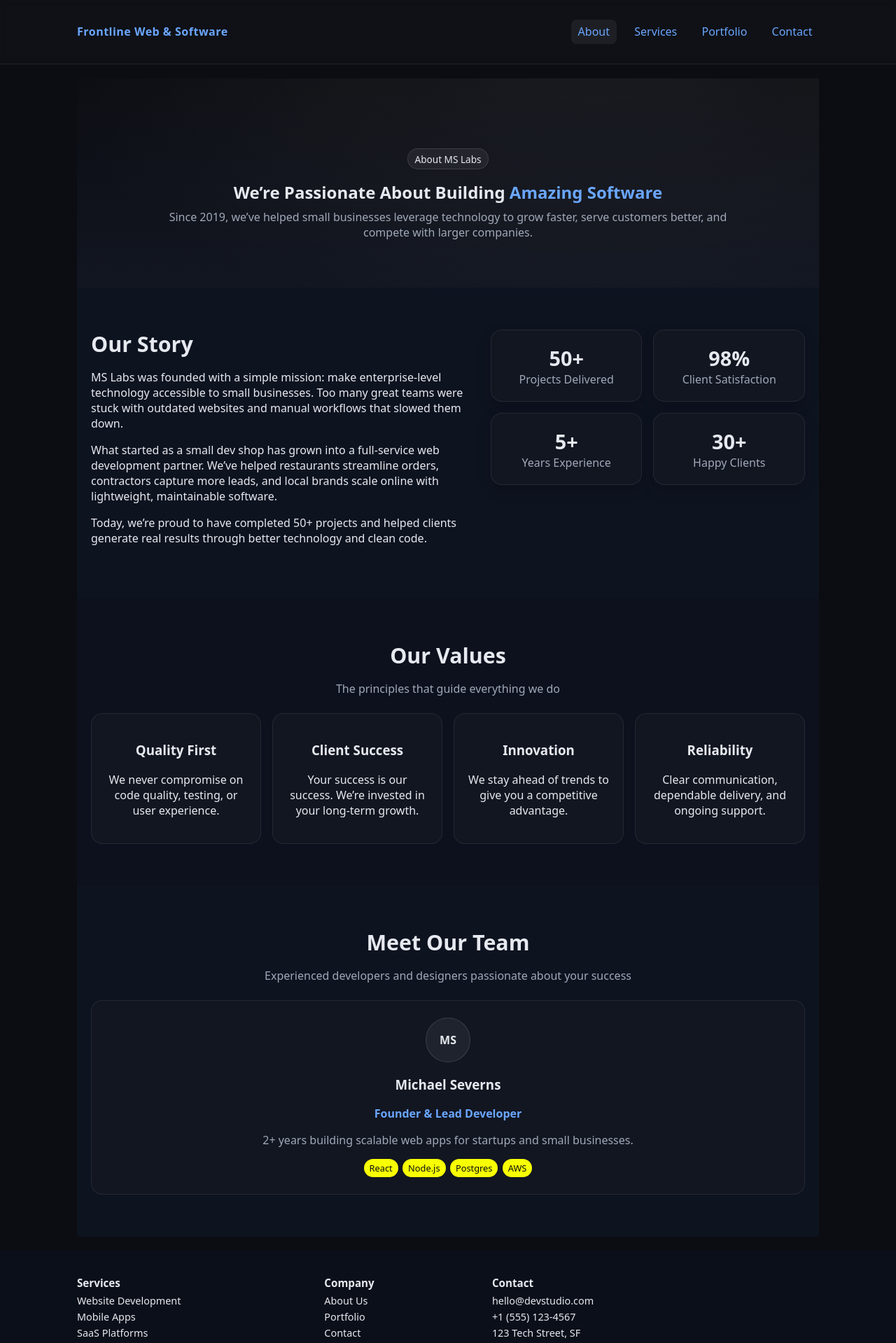
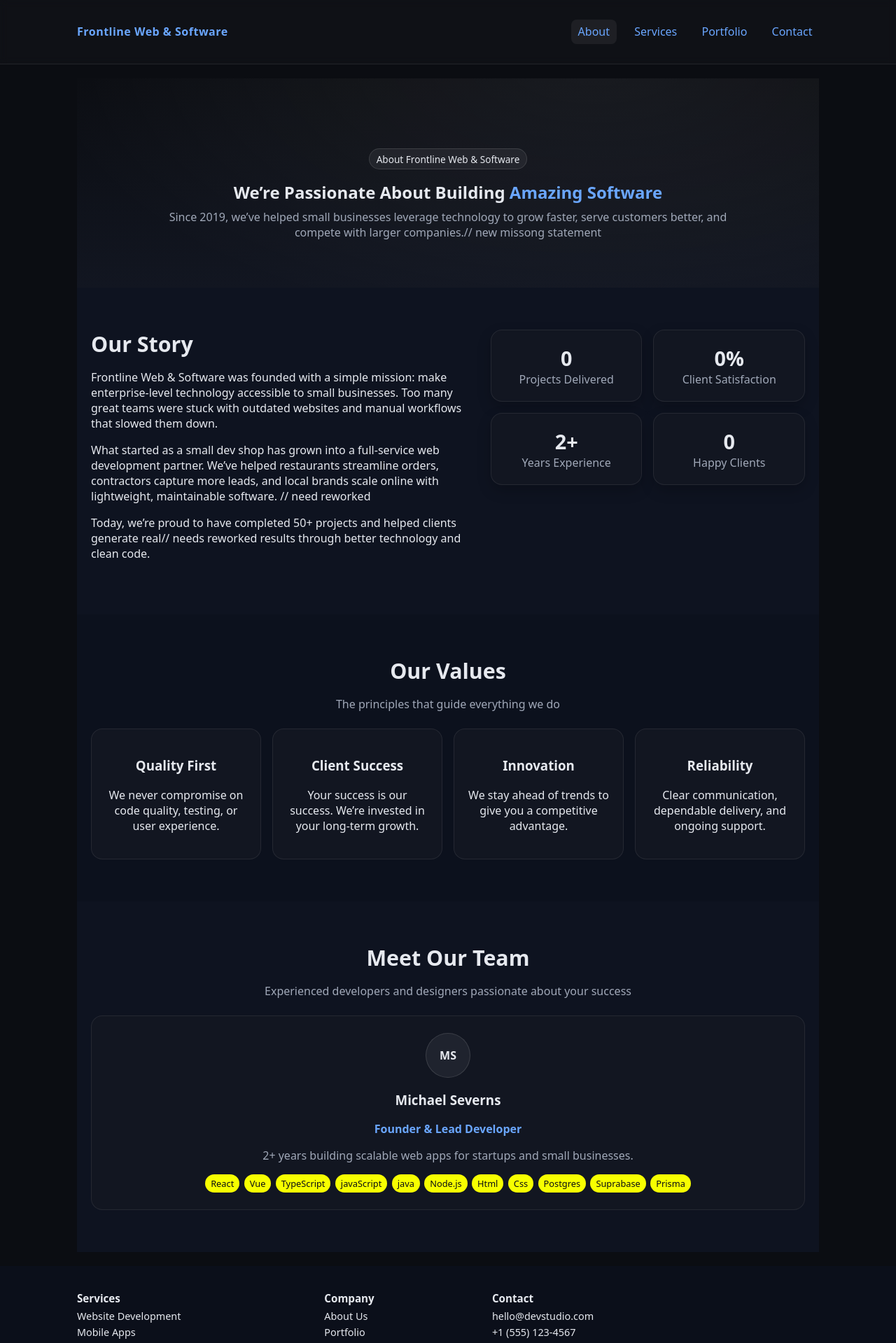
Before and after one commit to Severns-Michael/frontline-Web---Software, a React (Vite) app: page /about in a window 1280 px wide. Shown: the top 1919 px of the page at 70% size. Built offline with nearby package versions, Linux system fonts and the light colour scheme.

Commit message:
small edits to desgin

```diff
--- a/src/pages/About/About.tsx
+++ b/src/pages/About/About.tsx
@@ -12,13 +12,13 @@ export default function About() {
       {/* HERO */}
       <section className={styles.hero}>
         <div className="container">
-          <div className={styles.badge}>About MS Labs</div>
+          <div className={styles.badge}>About Frontline Web & Software</div>
           <h1>
             We’re Passionate About Building <span className={styles.accent}>Amazing Software</span>
           </h1>
           <p className={styles.sub}>
             Since 2019, we’ve helped small businesses leverage technology to grow faster, serve
-            customers better, and compete with larger companies.
+            customers better, and compete with larger companies.// new missong statement
           </p>
         </div>
       </section>
@@ -30,36 +30,36 @@ export default function About() {
             <div>
               <h2 className={styles.h2}>Our Story</h2>
               <p>
-                MS Labs was founded with a simple mission: make enterprise-level technology
+                Frontline Web & Software was founded with a simple mission: make enterprise-level technology
                 accessible to small businesses. Too many great teams were stuck with outdated
                 websites and manual workflows that slowed them down.
               </p>
               <p>
                 What started as a small dev shop has grown into a full-service web development
                 partner. We’ve helped restaurants streamline orders, contractors capture more
-                leads, and local brands scale online with lightweight, maintainable software.
+                leads, and local brands scale online with lightweight, maintainable software. // need reworked
               </p>
               <p>
-                Today, we’re proud to have completed 50+ projects and helped clients generate real
+                Today, we’re proud to have completed 50+ projects and helped clients generate real// needs reworked
                 results through better technology and clean code.
               </p>
             </div>
 
             <ul className={styles.statCards}>
               <li className={styles.card}>
-                <span className={styles.statNum}>50+</span>
+                <span className={styles.statNum}>0 </span>
                 <span className={styles.statLabel}>Projects Delivered</span>
               </li>
               <li className={styles.card}>
-                <span className={styles.statNum}>98%</span>
+                <span className={styles.statNum}>0%</span>
                 <span className={styles.statLabel}>Client Satisfaction</span>
               </li>
               <li className={styles.card}>
-                <span className={styles.statNum}>5+</span>
+                <span className={styles.statNum}>2+</span>
                 <span className={styles.statLabel}>Years Experience</span>
               </li>
               <li className={styles.card}>
-                <span className={styles.statNum}>30+</span>
+                <span className={styles.statNum}>0</span>
                 <span className={styles.statLabel}>Happy Clients</span>
               </li>
             </ul>
@@ -111,7 +111,9 @@ export default function About() {
                 2+ years building scalable web apps for startups and small businesses.
               </p>
               <ul className={styles.chips}>
-                <li>React</li><li>Node.js</li><li>Postgres</li><li>AWS</li>
+                <li>React</li> <li>Vue</li>
+                <li>TypeScript</li> <li> javaScript</li> <li>java</li> <li>Node.js</li> <li>Html</li> <li>Css</li>
+                <li>Postgres</li><li>Suprabase</li> <li>Prisma</li>
               </ul>
             </article>
           </div>
--- a/src/pages/Contact/Contact.tsx
+++ b/src/pages/Contact/Contact.tsx
@@ -151,9 +151,9 @@ export default function Contact() {
               <div className={`card ${styles.infoCard}`}>
                 <h3>Get In Touch</h3>
                 <ul className={styles.contactList}>
-                  <li>📧 <a href="mailto:hello@yourstudio.com">hello@yourstudio.com</a></li>
-                  <li>📞 <a href="tel:+15551234567">+1 (555) 123-4567</a></li>
-                  <li>📍 123 Tech Street, San Francisco, CA 94102</li>
+                  <li>📧 <a href="mailto:frontline.web.and.software@gmail.com">frontline.web.and.software@gmail.com</a></li>
+                  <li>📞 <a href="tel:+4192616857">(419) 261-6857</a></li>
+                  <li>📍 Based in Pocatello, ID</li>
                 </ul>
               </div>
 
--- a/src/pages/Home/Home.tsx
+++ b/src/pages/Home/Home.tsx
@@ -10,12 +10,12 @@ export default function Home() {
         description="Professional websites and lightweight web apps for small businesses. Fast, accessible, SEO-ready."
       />
 
-      {/* HERO */}
+      {/* HERO  need to add visual on right side laptop/ phone */}
       <section className={styles.hero}>
         <div className="container">
           <div className={styles.heroGrid}>
             <div className={styles.heroCopy}>
-              <div className={styles.badge}>Trusted by 30+ Small Businesses</div>
+              <div className={styles.badge}>Veteran Owned and Operated</div>
               <h1>Custom-Coded Websites & Software for Small Businesses</h1>
               <p className={styles.sub}>
                 Transform your business with custom websites, mobile apps, and SaaS platforms.
@@ -30,7 +30,7 @@ export default function Home() {
         </div>
       </section>
 
-      {/* SERVICES (VALUES) */}
+      {/* SERVICES (VALUES) redfine scope of work/  */}
       <section className={`${styles.values} ${styles.bandSoft}`} aria-labelledby="values-title">
         <div className="container">
           <h2 id="values-title" className={styles.h2}>Everything You Need to Grow Online</h2>
@@ -72,7 +72,7 @@ export default function Home() {
         </div>
       </section>
 
-      {/* STATS STRIP */}
+      {/* STATS STRIP  change to something to give more trust since im new and dont have costmers*/ }
       <section className={`${styles.stats} ${styles.bandDark}`} aria-label="Key stats">
         <div className="container">
           <ul className={styles.statsRow}>
--- a/src/pages/Services/Services.tsx
+++ b/src/pages/Services/Services.tsx
@@ -34,7 +34,7 @@ export default function Services() {
               <div className={styles.icon}>🌐</div>
               <div>
                 <h3>Website Development</h3>
-                <p className={styles.cardSub}>Professional websites that convert</p>
+                <p className={styles.cardSub}>Professional websites for a indvidual or buisness</p>
               </div>
             </header>
 
@@ -61,7 +61,7 @@ export default function Services() {
             <div className={styles.block}>
               <h4>Technologies:</h4>
               <ul className={styles.chips}>
-                <li>React</li><li>Node.js</li><li>PostgreSQL</li><li>AWS</li>
+                <li>React</li><li>TypeScript</li><li>Html</li><li>Css</li> <li>Netlify</li> <li>vite</li>
               </ul>
             </div>
 
```
